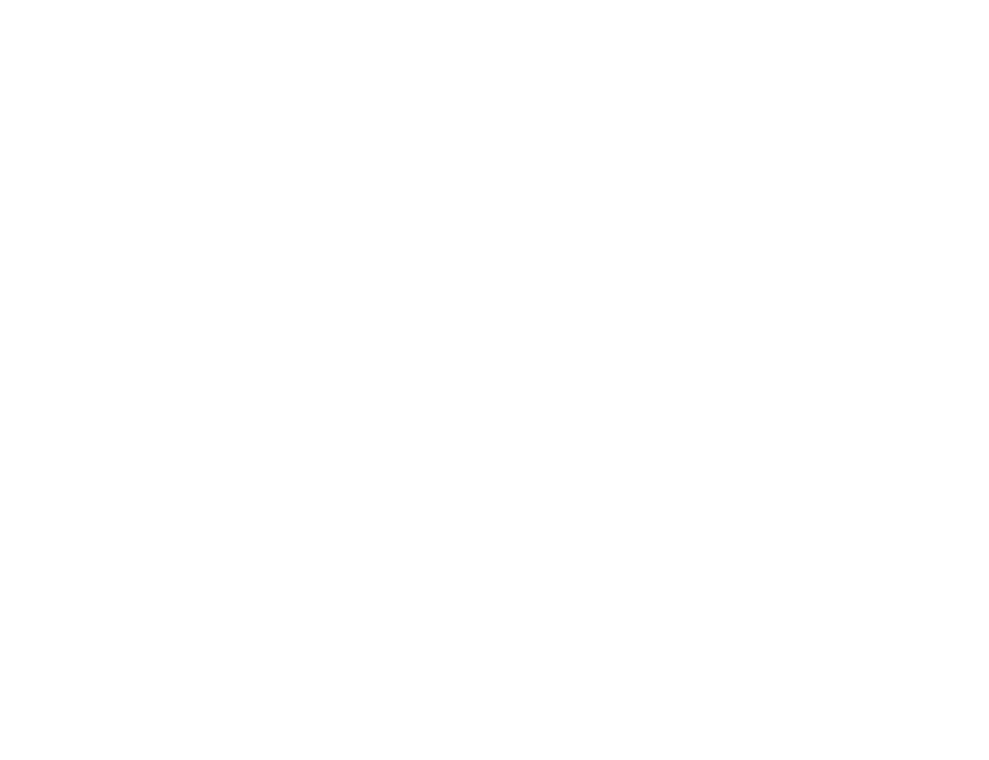
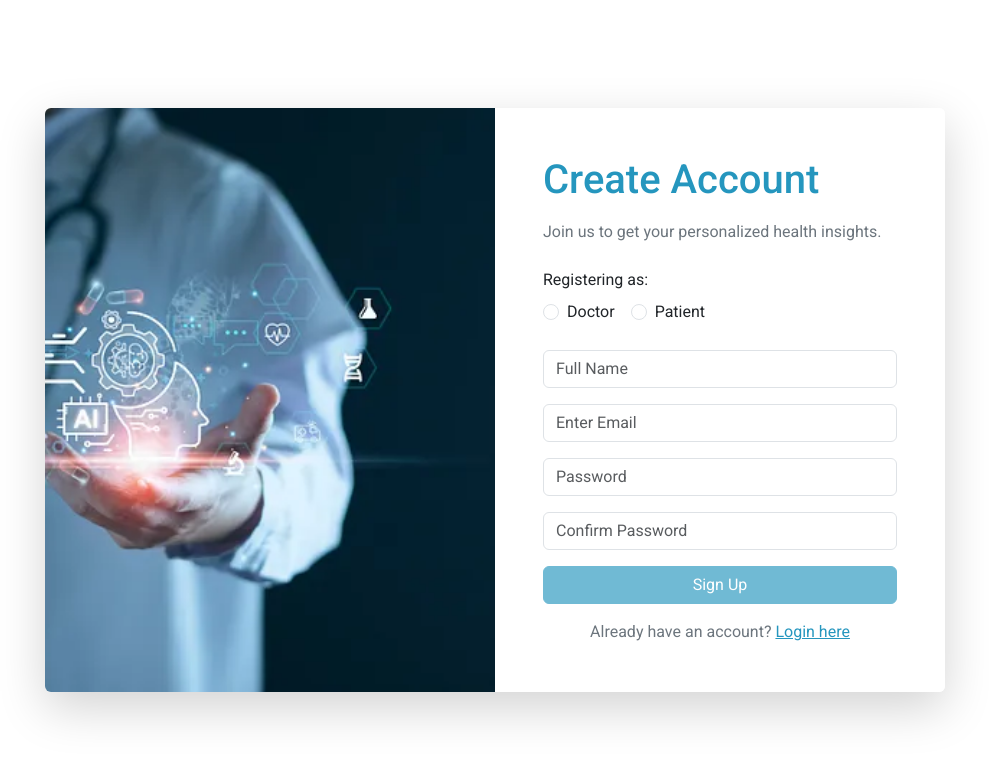
Before and after one commit to VKwamboka/patient_service_frontend, an Angular app in the folder disease-prediction-app/: page /registration/1 in a window 1280 px wide. Before the commit this address led to /. Shown: the top 760 px of the page, without its empty margins (145-1134 px from the left). Built offline with nearby package versions, Linux system fonts and the light colour scheme.

Commit message:
updated register component

```diff
--- a/disease-prediction-app/src/app/app.routes.ts
+++ b/disease-prediction-app/src/app/app.routes.ts
@@ -5,8 +5,7 @@
 
 export const routes: Routes = [
     { path: '', component: LandingComponent },
-    {path: 'login/doctor', component: LoginComponent},
-    {path: 'login/patient', component: LoginComponent},
+    { path: 'login/:role', component: LoginComponent },
+    { path: 'registration/:role', component: RegisterComponent },
 
-    {path: 'register', component: RegisterComponent}
 ];
--- a/disease-prediction-app/src/app/authentication/login/login.component.css
+++ b/disease-prediction-app/src/app/authentication/login/login.component.css
@@ -24,7 +24,7 @@
     max-width: 900px;
     width: 100%;
     height: auto;
-    max-height: 600px; /* Adjust this as needed */
+    max-height: 600px;
     border-radius: 1rem;
     overflow: hidden;
   }
@@ -41,5 +41,5 @@
     object-fit: cover;
     width: 100%;
     height: 100%;
-    max-height: 600px; /* Match login-wrapper max-height */
+    max-height: 600px;
   }
--- a/disease-prediction-app/src/app/authentication/login/login.component.html
+++ b/disease-prediction-app/src/app/authentication/login/login.component.html
@@ -7,6 +7,22 @@
         <div class="login-card mx-auto" style="max-width: 420px; width: 100%;">
           <h1 class="text-primary mb-3">Welcome Back!</h1>
           <p class="text-secondary mb-4">Please enter your credentials to access your account.</p>
+
+          <div class="mb-4">
+            <!-- <label class="form-label d-block">Logging in as:</label> -->
+
+            <div class="form-check form-check-inline">
+              <input class="form-check-input" type="radio" name="role" id="doctor" value="doctor"
+                     [checked]="role === 'doctor'" (change)="onRoleChange('doctor')">
+              <label class="form-check-label" for="doctor">Doctor</label>
+            </div>
+
+            <div class="form-check form-check-inline">
+              <input class="form-check-input" type="radio" name="role" id="patient" value="patient"
+                     [checked]="role === 'patient'" (change)="onRoleChange('patient')">
+              <label class="form-check-label" for="patient">Patient</label>
+            </div>
+          </div>
 
           <form #loginForm="ngForm" (ngSubmit)="onSubmit()" novalidate>
             <div class="mb-3">
@@ -36,7 +52,7 @@
             </button>
 
             <div class="mt-3 text-center">
-              <p class="text-secondary mb-0">Don't have an account? <a routerLink="/register" class="text-primary">Sign up for free!</a></p>
+              <p class="text-secondary mb-0">Don't have an account? <a (click)="goToSignup()"  class="text-primary">Sign up for free!</a></p>
             </div>
           </form>
         </div>
--- a/disease-prediction-app/src/app/authentication/login/login.component.ts
+++ b/disease-prediction-app/src/app/authentication/login/login.component.ts
@@ -1,6 +1,7 @@
 import { CommonModule } from '@angular/common';
 import { Component, NgModule } from '@angular/core';
 import { FormsModule, ReactiveFormsModule } from '@angular/forms';
+import { ActivatedRoute, Router } from '@angular/router';
 
 @Component({
   selector: 'app-login',
@@ -9,6 +10,24 @@
   styleUrl: './login.component.css'
 })
 export class LoginComponent {
+  role: string = 'patient'; // Default role
+  constructor(private router: Router, private route: ActivatedRoute){}
+
+  ngOnInit() {
+    this.route.paramMap.subscribe(params => {
+      this.role = params.get('role') || 'patient';
+    });
+  }
+
+  onRoleChange(newRole: string) {
+    this.role = newRole;
+    this.router.navigate([`/login/${newRole}`]);
+  }
+
+  goToSignup() {
+    this.router.navigate([`/registration/${this.role}`]);
+  }
+
   user = {
     email: '',
     password: ''
--- a/disease-prediction-app/src/app/authentication/register/register.component.css
+++ b/disease-prediction-app/src/app/authentication/register/register.component.css
@@ -0,0 +1,21 @@
+.signup-wrapper {
+    max-width: 900px;
+    width: 100%;
+    height: auto;
+    max-height: 600px;
+    border-radius: 1rem;
+    overflow: hidden;
+  }
+
+  /* .signup-card {
+    padding: 2rem;
+    background-color: white;
+  } */
+
+  .object-fit-cover {
+    object-fit: cover;
+    width: 100%;
+    height: 100%;
+    max-height: 600px;
+    /* display: block; */
+  }
--- a/disease-prediction-app/src/app/authentication/register/register.component.html
+++ b/disease-prediction-app/src/app/authentication/register/register.component.html
@@ -1 +1,82 @@
-<p>register works!</p>
+<div class="main_signup">
+    <div class="container d-flex justify-content-center align-items-center min-vh-100 ">
+      <div class="row shadow-lg rounded-2 overflow-hidden signup-wrapper ">
+
+        <!-- Left side: Image -->
+        <div class="col-md-6 p-0">
+          <img src="/AIDOC.webp" alt="Health Illustration" class="img-fluid object-fit-cover" />
+        </div>
+
+        <!-- Right side: Signup Form -->
+        <div class="col-md-6 p-5 bg-white d-flex flex-column justify-content-center">
+          <div class="signup-card mx-auto" style="max-width: 420px; width: 100%;">
+            <h1 class="text-primary mb-3">Create Account</h1>
+            <p class="text-secondary mb-4">Join us to get your personalized health insights.</p>
+
+            <div class="mb-4">
+                <label class="form-label d-block">Registering as:</label>
+
+                <div class="form-check form-check-inline">
+                  <input class="form-check-input" type="radio" name="role" id="doctor" value="doctor"
+                         [checked]="role === 'doctor'" (change)="onRoleChange('doctor')">
+                  <label class="form-check-label" for="doctor">Doctor</label>
+                </div>
+
+                <div class="form-check form-check-inline">
+                  <input class="form-check-input" type="radio" name="role" id="patient" value="patient"
+                         [checked]="role === 'patient'" (change)="onRoleChange('patient')">
+                  <label class="form-check-label" for="patient">Patient</label>
+                </div>
+              </div>
+
+
+            <form #signupForm="ngForm" (ngSubmit)="onSignup(signupForm)" novalidate>
+              <div class="mb-3">
+                <!-- <label>Full Name:</label> -->
+                <input name="name" type="text" placeholder="Full Name" class="form-control" [(ngModel)]="user.name" required #nameRef="ngModel" />
+                <div *ngIf="nameRef.invalid && nameRef.touched" class="text-danger">
+                  <small>Name is required.</small>
+                </div>
+              </div>
+
+              <div class="mb-3">
+                <!-- <label>Email:</label> -->
+                <input name="email" type="email" placeholder="Enter Email" class="form-control" [(ngModel)]="user.email" required email #emailRef="ngModel" />
+                <div *ngIf="emailRef.invalid && emailRef.touched" class="text-danger">
+                  <small *ngIf="emailRef.errors?.['required']">Email is required.</small>
+                  <small *ngIf="emailRef.errors?.['email']">Enter a valid email.</small>
+                </div>
+              </div>
+
+              <div class="mb-3">
+                <!-- <label>Password:</label> -->
+                <input name="password" type="password" placeholder="Password" class="form-control" [(ngModel)]="user.password" required minlength="6" #passRef="ngModel" />
+                <div *ngIf="passRef.invalid && passRef.touched" class="text-danger">
+                  <small *ngIf="passRef.errors?.['required']">Password is required.</small>
+                  <small *ngIf="passRef.errors?.['minlength']">Min 6 characters.</small>
+                </div>
+              </div>
+              <!-- confirm password -->
+                <div class="mb-3">
+                    <!-- <label>Confirm Password:</label> -->
+                    <input name="confirmPassword" type="password" placeholder="Confirm Password" class="form-control" [(ngModel)]="user.confirmPassword" required minlength="6" #confirmPassRef="ngModel" />
+                    <div *ngIf="confirmPassRef.invalid && confirmPassRef.touched" class="text-danger">
+                        <small *ngIf="confirmPassRef.errors?.['required']">Confirm Password is required.</small>
+                        <small *ngIf="confirmPassRef.errors?.['minlength']">Min 6 characters.</small>
+                    </div>
+                </div>
+
+              <button type="submit" class="btn btn-primary w-100" [disabled]="signupForm.invalid">
+                Sign Up
+              </button>
+
+            </form>
+            <div class="mt-3 text-center">
+                <p class="text-secondary mb-0">Already have an account? <a (click)="goToLogin()" class="text-primary">Login here</a></p>
+            </div>
+          </div>
+        </div>
+
+      </div>
+    </div>
+  </div>
--- a/disease-prediction-app/src/app/authentication/register/register.component.ts
+++ b/disease-prediction-app/src/app/authentication/register/register.component.ts
@@ -1,11 +1,45 @@
+import { CommonModule } from '@angular/common';
 import { Component } from '@angular/core';
+import { FormsModule, NgForm } from '@angular/forms';
+import { ActivatedRoute, Router } from '@angular/router';
 
 @Component({
   selector: 'app-register',
-  imports: [],
+  imports: [CommonModule,FormsModule],
   templateUrl: './register.component.html',
   styleUrl: './register.component.css'
 })
 export class RegisterComponent {
+  user = {
+    name: '',
+    email: '',
+    password: '',
+    confirmPassword: '',
+  };
+  role: string = 'patient'; // Default role
+  constructor(private route: ActivatedRoute, private router: Router) {}
 
+  ngOnInit() {
+    this.route.paramMap.subscribe(params => {
+      this.role = params.get('role') || 'patient';
+    });
+  }
+
+  onRoleChange(newRole: string) {
+    this.role = newRole;
+    this.router.navigate([`/registration/${newRole}`]);
+  }
+
+  goToLogin() {
+    console.log('goToLogin() triggered');
+    this.router.navigate([`/login/${this.role}`]);
+  }
+
+  onSignup(form: NgForm): void {
+    if (form.invalid) return;
+
+    console.log('User Signed Up:', this.user);
+
+    this.router.navigate(['/login']);
+  }
 }
--- a/disease-prediction-app/src/styles.css
+++ b/disease-prediction-app/src/styles.css
@@ -10,5 +10,9 @@
   .text-primary {
     color: var(--bs-primary) !important;
   }
+  a{
+    color: var(--bs-primary) !important;
+    cursor: pointer;
+  }
 html, body { height: 100%; }
 body { margin: 0; font-family: Roboto, "Helvetica Neue", sans-serif; }
```
